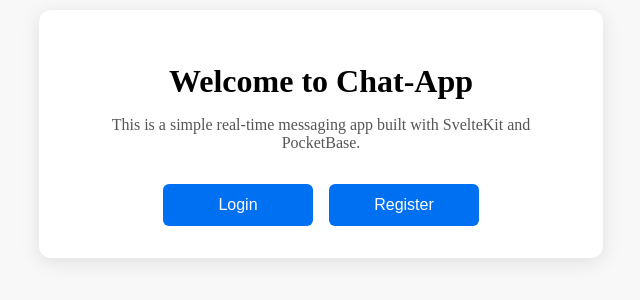
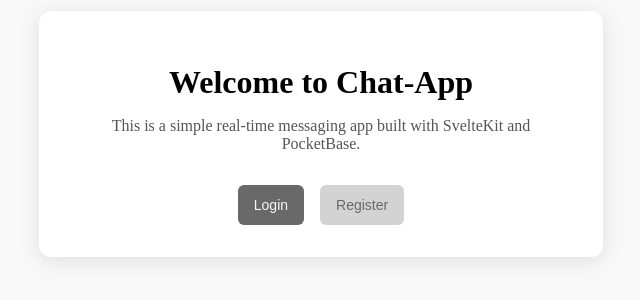
Before and after one commit to Davis86t/Chat-App, a SvelteKit app: page / in a window 1280 px wide. Shown: the part 266-566 px from the top of the page, without its empty margins (319-959 px from the left). Built offline with nearby package versions, Linux system fonts and the light colour scheme.

Commit message:
style: change button styles

```diff
--- a/src/app.css
+++ b/src/app.css
@@ -4,3 +4,34 @@
   height: 100%;
   overflow: hidden;
 }
+
+button {
+  display: inline-flex;
+  align-items: center;
+  justify-content: center;
+  padding: 0.5rem 1rem;
+  font-size: 0.875rem;
+  font-weight: 500;
+  border-radius: 0.375rem;
+  height: 2.5rem;
+  border: none;
+  background-color: #696969;
+  color: #f5f5f5;
+  cursor: pointer;
+  transition: background-color 0.2s ease, color 0.2s ease;
+}
+
+button:hover {
+  background-color: #d3d3d3;
+  color: #696969;
+}
+
+button.ghost {
+  background-color: #d3d3d3;
+  color: #696969
+}
+
+button.ghost:hover {
+  background-color: #696969;
+  color: #f5f5f5;
+}
--- a/src/routes/+page.svelte
+++ b/src/routes/+page.svelte
@@ -16,7 +16,7 @@
     <p>This is a simple real-time messaging app built with SvelteKit and PocketBase.</p>
     <div class="buttons">
       <button on:click={goToLogin}>Login</button>
-      <button on:click={goToRegister}>Register</button>
+      <button on:click={goToRegister} class="ghost">Register</button>
     </div>
   </div>
 </main>
@@ -58,29 +58,10 @@
     gap: 1rem;
   }
 
-  button {
-    padding: 0.75rem;
-    font-size: 1rem;
-    border: none;
-    border-radius: 6px;
-    background-color: #0070f3;
-    color: white;
-    cursor: pointer;
-    transition: background-color 0.2s ease;
-  }
-
-  button:hover {
-    background-color: #005dc1;
-  }
-
   @media (min-width: 600px) {
     .buttons {
       flex-direction: row;
       justify-content: center;
     }
-
-    button {
-      width: 150px;
-    }
   }
 </style>
--- a/src/routes/chat/+page.svelte
+++ b/src/routes/chat/+page.svelte
@@ -93,10 +93,10 @@
   </div>
   <form on:submit|preventDefault={sendMessage}>
     <input bind:value={newMessage} placeholder="Type a message..." />
-    <button type="submit">Send</button>
+    <button class="btn" type="submit">Send</button>
   </form>
   <footer>
-    <button on:click={handleLogout}>Logout</button>
+    <button class="btn" on:click={handleLogout}>Logout</button>
   </footer>
 </div>
 
--- a/src/routes/login/+page.svelte
+++ b/src/routes/login/+page.svelte
@@ -22,7 +22,7 @@
     {#if error}<p class="error">{error}</p>{/if}
     <input type="email" bind:value={email} placeholder="Email" required />
     <input type="password" bind:value={password} placeholder="Password" required />
-    <button type="submit">Login</button>
+    <button class="btn" type="submit">Login</button>
   </form>
 </div>
 
@@ -55,20 +55,6 @@
     border-radius: 6px;
   }
 
-  button {
-    padding: 0.75rem;
-    font-size: 1rem;
-    background-color: #0d6efd;
-    color: white;
-    border: none;
-    border-radius: 6px;
-    cursor: pointer;
-  }
-
-  button:hover {
-    background-color: #0b5ed7;
-  }
-
   .error {
     color: red;
     text-align: center;
--- a/src/routes/register/+page.svelte
+++ b/src/routes/register/+page.svelte
@@ -32,7 +32,7 @@
     <input type="text" bind:value={username} placeholder="Username" required />
     <input type="email" bind:value={email} placeholder="Email" required />
     <input type="password" bind:value={password} placeholder="Password" required />
-    <button type="submit">Register</button>
+    <button class="btn" type="submit">Register</button>
   </form>
 </div>
 
@@ -65,20 +65,6 @@
     border-radius: 6px;
   }
 
-  button {
-    padding: 0.75rem;
-    font-size: 1rem;
-    background-color: #198754;
-    color: white;
-    border: none;
-    border-radius: 6px;
-    cursor: pointer;
-  }
-
-  button:hover {
-    background-color: #157347;
-  }
-
   .error {
     color: red;
     text-align: center;
```
